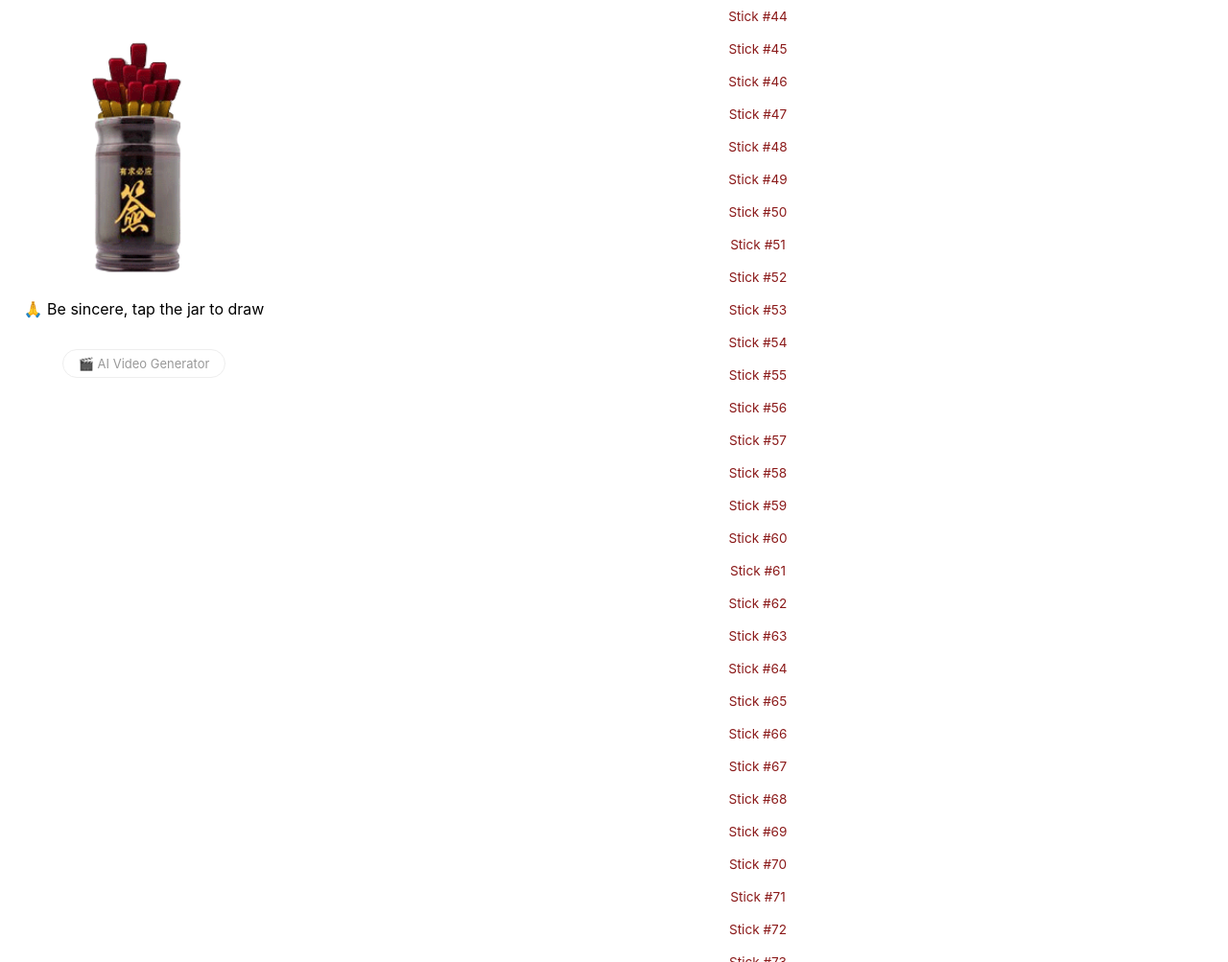
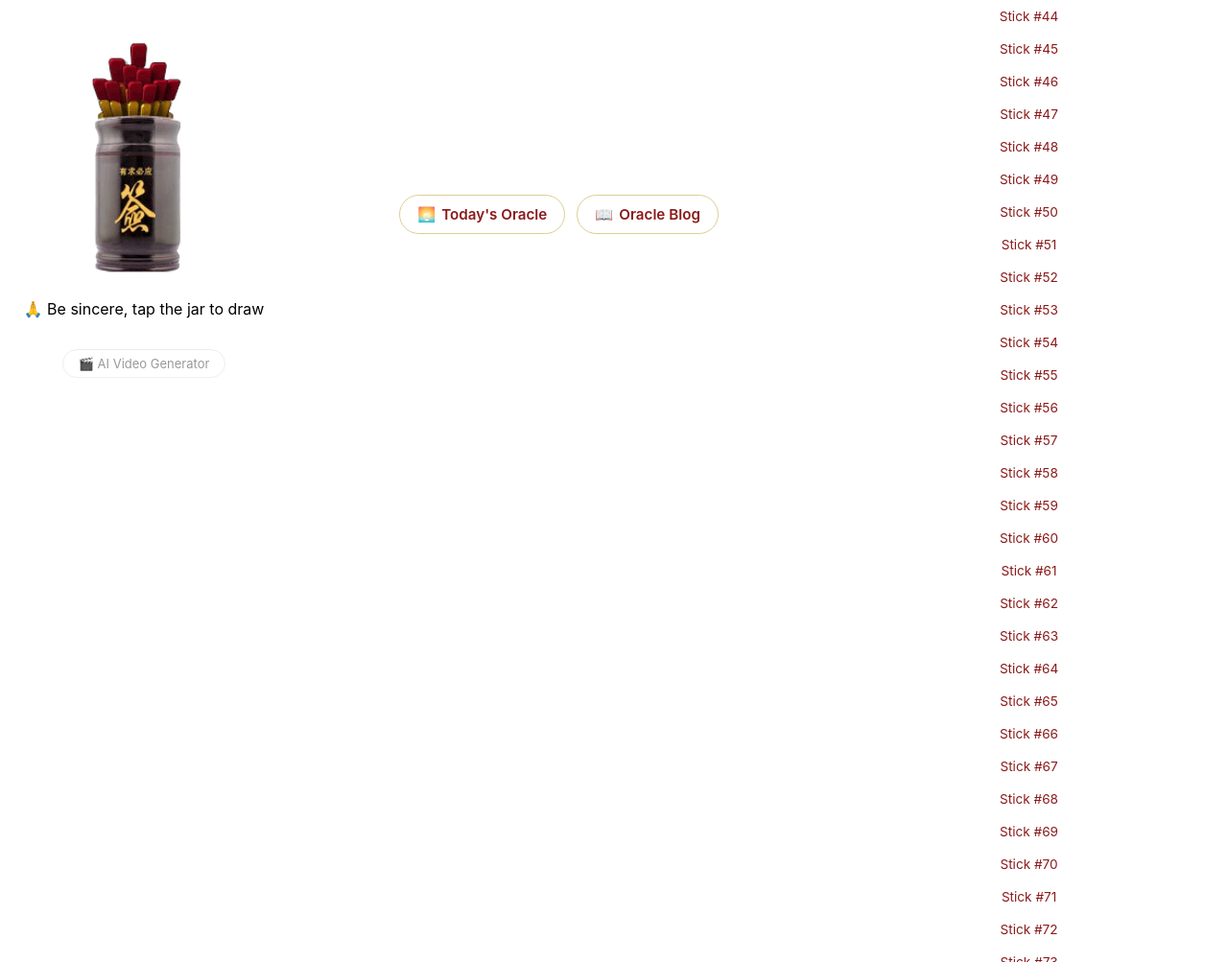
Before and after one commit to guiyichen/topnotch, a website: page public/index.html in a window 1280 px wide. Shown: the part 1552-2555 px from the top of the page at 96% size. Drawn offline with Linux system fonts and the light colour scheme.

Commit message:
首页增加 Daily Oracle + 博客 导航入口
之前只有 100 签索引能从首页直达，Daily 和 Blog 仅存在于 sitemap
里，用户无法通过首页发现。新增主导航栏，按当前语言动态切换链接
与文案；博客仅 en/zh 有翻译，其他语言兜底到英文版。

Co-Authored-By: Claude Opus 4.6 <noreply@anthropic.com>

```diff
--- a/public/index.html
+++ b/public/index.html
@@ -120,6 +120,13 @@
         </div>
     </div>
 
+    <!-- Primary navigation: quick links to Daily Oracle and Blog.
+         Each language swaps the href at runtime via the script below. -->
+    <nav class="primary-nav" aria-label="Site sections">
+        <a id="nav-daily" href="/daily/en.html" data-track="nav_daily">🌅 <span id="nav-daily-label">Today's Oracle</span></a>
+        <a id="nav-blog" href="/blog/en/" data-track="nav_blog">📖 <span id="nav-blog-label">Oracle Blog</span></a>
+    </nav>
+
     <!-- SEO internal link hub: crawl entry point for all 100 sign pages.
          Visually muted but present for search engines and users who want to
          browse a specific sign directly. Generated language links are
@@ -136,13 +143,17 @@
     <script src="i18n-extra.js?v=3"></script>
     <script src="script.js?v=3"></script>
     <script>
-        // Populate the sign index once i18n is loaded. Using the current
-        // language, we link every sign to its static SEO page.
+        // Populate the sign index + primary nav once i18n is loaded.
+        // Using the current language, we link every sign to its static SEO
+        // page and localize the Daily / Blog nav entries.
         (function () {
-            var list = document.getElementById('sign-index-list');
-            if (!list || typeof I18N === 'undefined') return;
+            if (typeof I18N === 'undefined') return;
             var lang = (typeof getCurrentLang === 'function') ? getCurrentLang() : 'en';
             var pack = I18N[lang] || I18N.en;
+
+            // Sign index list
+            var list = document.getElementById('sign-index-list');
+            if (list) {
                 var signs = (pack && pack.signs) || [];
                 var html = '';
                 for (var i = 0; i < signs.length; i++) {
@@ -151,6 +162,22 @@
                     html += '<li><a href="/sign/' + lang + '/' + n + '.html">' + label + '</a></li>';
                 }
                 list.innerHTML = html;
+            }
+
+            // Primary nav — localize hrefs + labels.
+            // Blog currently only exists for en/zh, so fall back to en for
+            // locales that don't have translated posts yet.
+            var BLOG_LANGS = { en: 1, zh: 1 };
+            var dailyEl = document.getElementById('nav-daily');
+            var dailyLabelEl = document.getElementById('nav-daily-label');
+            var blogEl = document.getElementById('nav-blog');
+            var blogLabelEl = document.getElementById('nav-blog-label');
+            var DAILY_LABELS = { en: "Today's Oracle", zh: '今日一签', ja: '今日のおみくじ', ko: '오늘의 첨', es: 'Oráculo de hoy', fr: 'Oracle du jour' };
+            var BLOG_LABELS = { en: 'Oracle Blog', zh: '签文博客', ja: 'ブログ', ko: '블로그', es: 'Blog', fr: 'Blog' };
+            if (dailyEl) dailyEl.href = '/daily/' + lang + '.html';
+            if (dailyLabelEl) dailyLabelEl.textContent = DAILY_LABELS[lang] || DAILY_LABELS.en;
+            if (blogEl) blogEl.href = '/blog/' + (BLOG_LANGS[lang] ? lang : 'en') + '/';
+            if (blogLabelEl) blogLabelEl.textContent = BLOG_LABELS[lang] || BLOG_LABELS.en;
         })();
     </script>
 </body>
--- a/public/style.css
+++ b/public/style.css
@@ -842,3 +842,32 @@ body {
 .sign-index li a:hover {
     background: #ffe8a3;
 }
+
+/* ---------- Primary nav (Daily + Blog quick links) ---------- */
+.primary-nav {
+    display: flex;
+    justify-content: center;
+    gap: 12px;
+    flex-wrap: wrap;
+    margin: 24px auto 0;
+    padding: 0 16px;
+    max-width: 960px;
+}
+.primary-nav a {
+    display: inline-flex;
+    align-items: center;
+    gap: 6px;
+    padding: 10px 18px;
+    background: rgba(255, 255, 255, 0.85);
+    border: 1px solid #e0cc94;
+    border-radius: 999px;
+    color: #8B1A1A;
+    text-decoration: none;
+    font-size: 0.95rem;
+    font-weight: 600;
+    transition: background 0.15s, transform 0.1s;
+}
+.primary-nav a:hover {
+    background: #fff8e1;
+    transform: translateY(-1px);
+}
```
Lines whose indentation alone changed are shown as unchanged.
